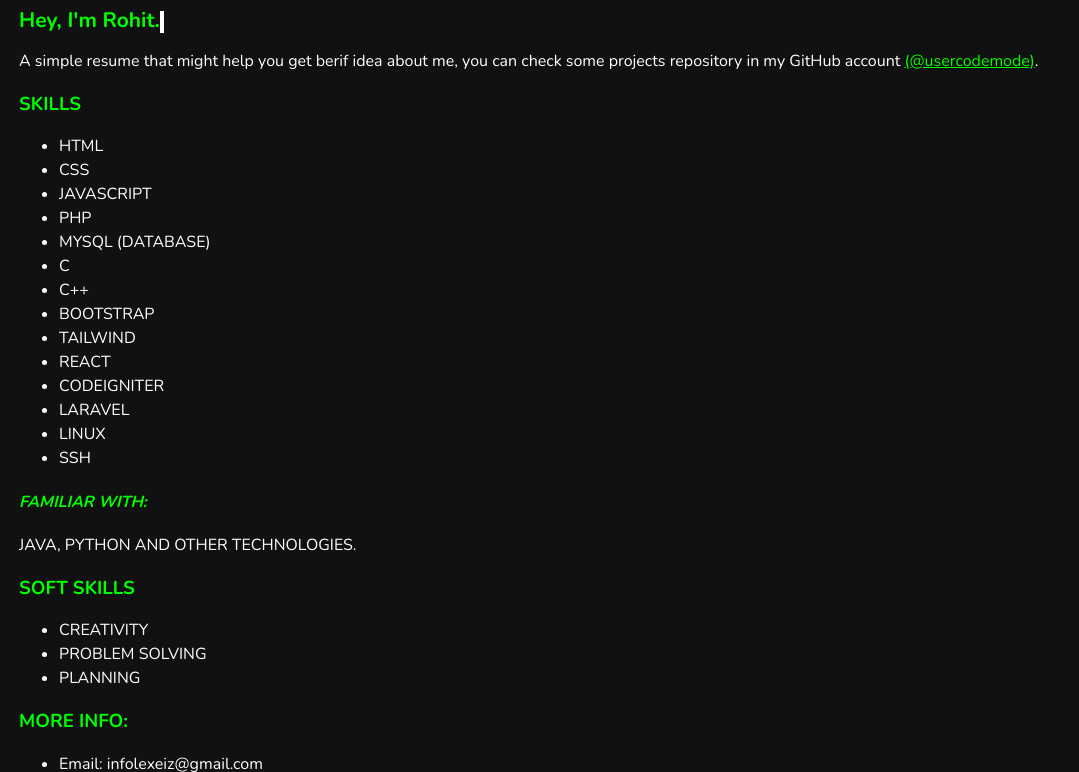
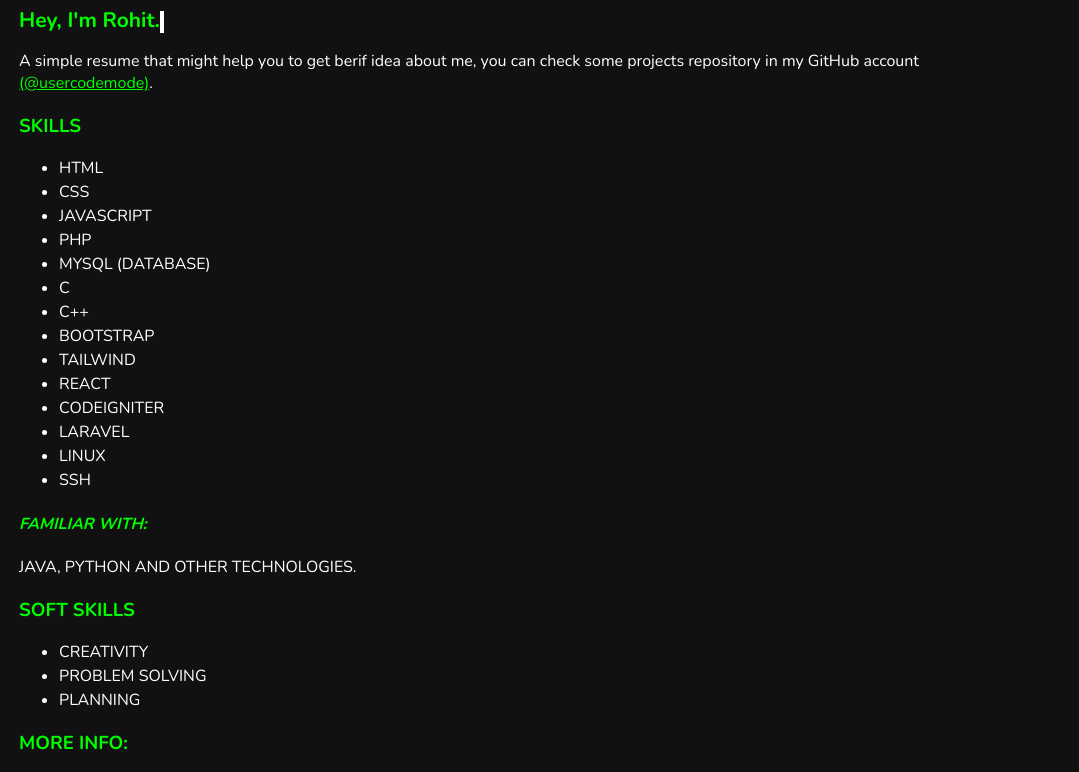
Before and after one commit to usercodemode/resume, a plain HTML site: page index.html in a window 1280 px wide. Shown: the part 99-871 px from the top of the page, without its empty margins (0-1079 px from the left). Drawn offline with nearby package versions, Linux system fonts and the light colour scheme.

Commit message:
Update index.html

```diff
--- a/index.html
+++ b/index.html
@@ -24,7 +24,7 @@
       <span id="typewriter" data-array=""></span>
       <span class="cursor"></span>
 
-      <p>A simple resume that might help you get berif idea about me, you can check some projects repository in my GitHub account <a href="https://github.com/usercodemode" style="color:lime;">(@usercodemode)</a>.</p>
+      <p>A simple resume that might help you to get berif idea about me, you can check some projects repository in my GitHub account <a href="https://github.com/usercodemode" style="color:lime;">(@usercodemode)</a>.</p>
 
       <h3 style="color:lime;">SKILLS</h3>
       <ul>
```
